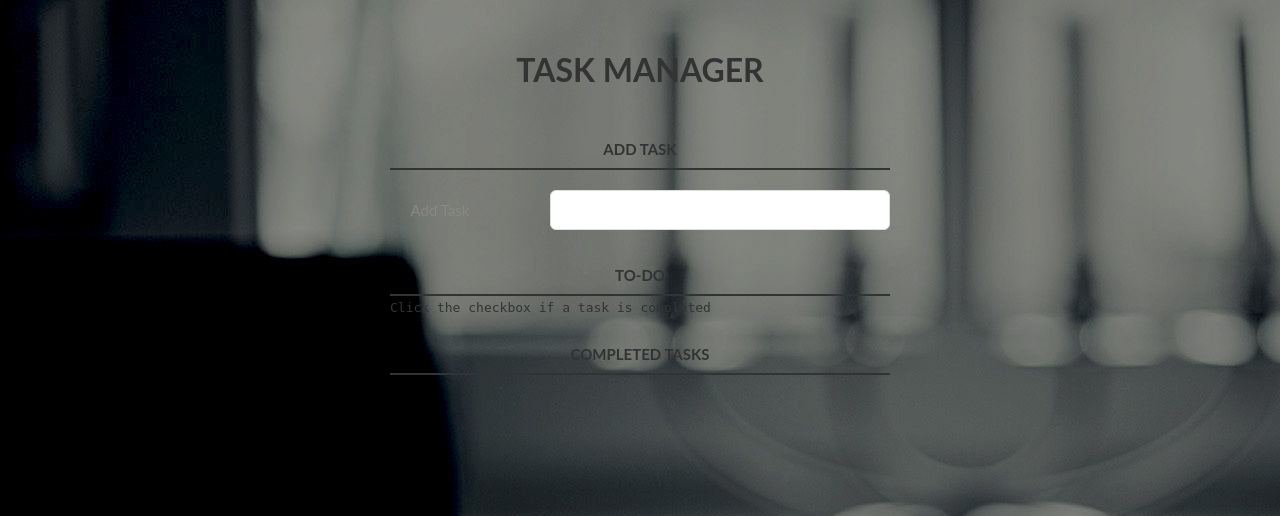
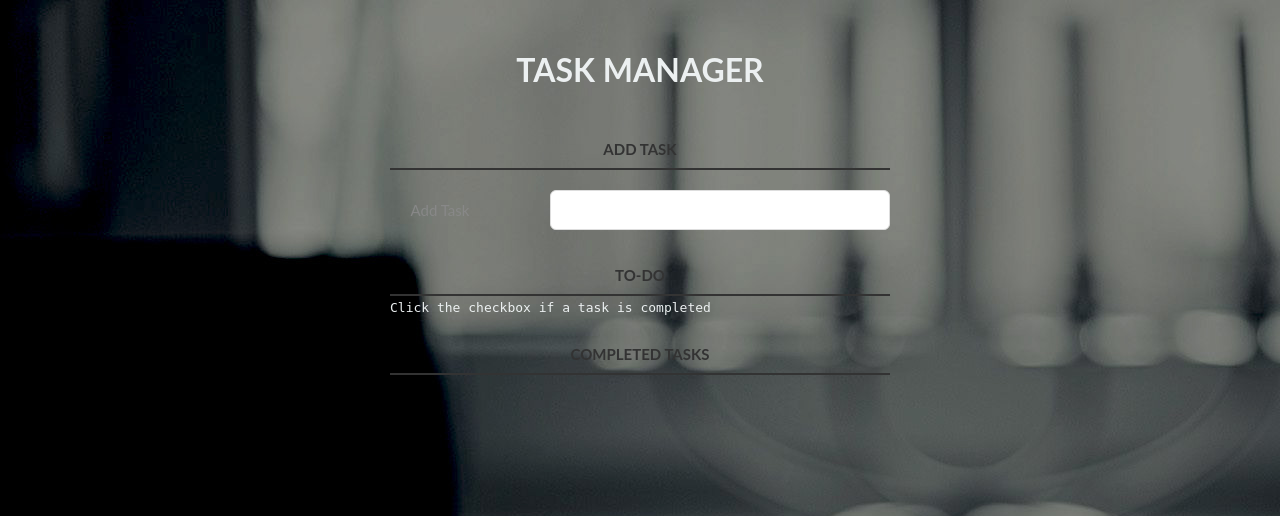
Before and after one commit to ryeviz/Prive, a PHP site: page / in a window 1280 px wide. Shown: the top 516 px of the page. Run offline with PHP 8.4, Linux system fonts and the light colour scheme.

Commit message:
Update style.css

```diff
--- a/style.css
+++ b/style.css
@@ -1,7 +1,7 @@
 /* Basic Style */
 body {
 background: url(bg.jpg);
-color: #333;
+color: #ecf0f1;;
 font-family: Lato, sans-serif;
 }
 
```
